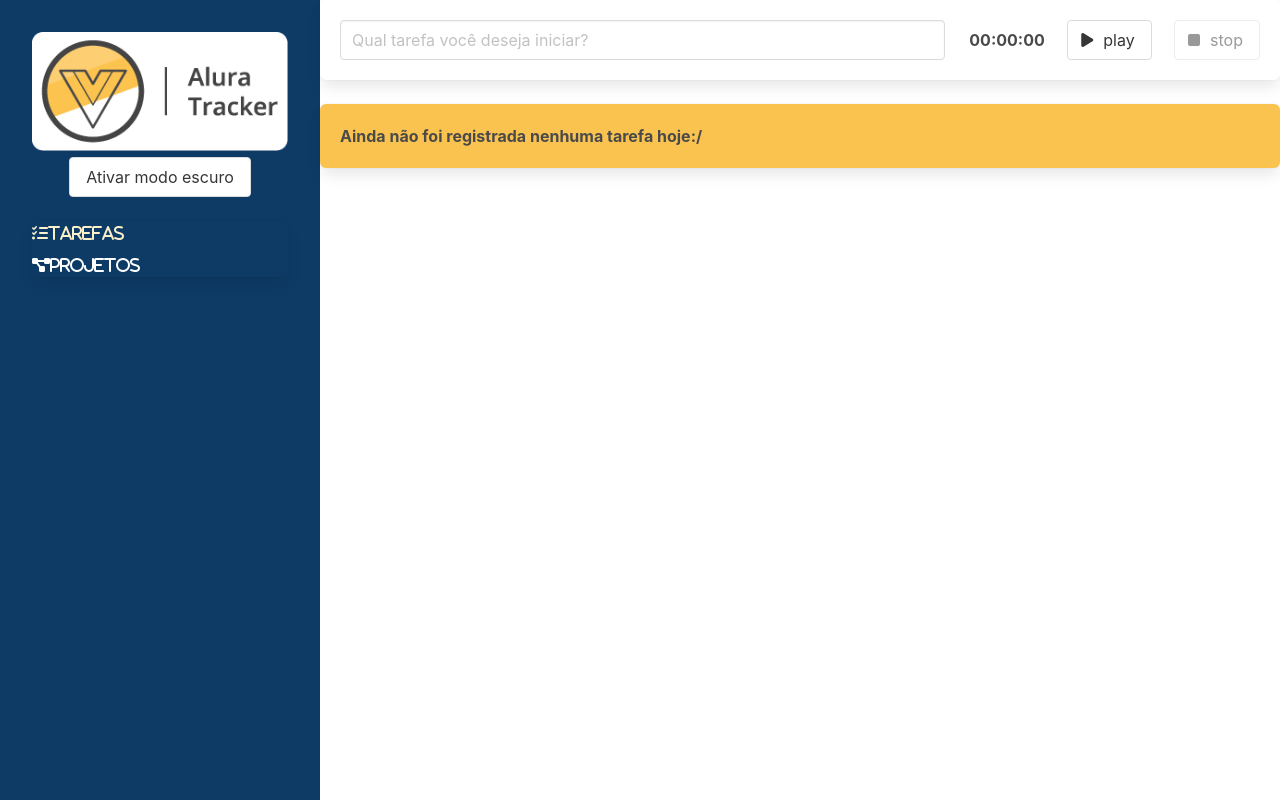
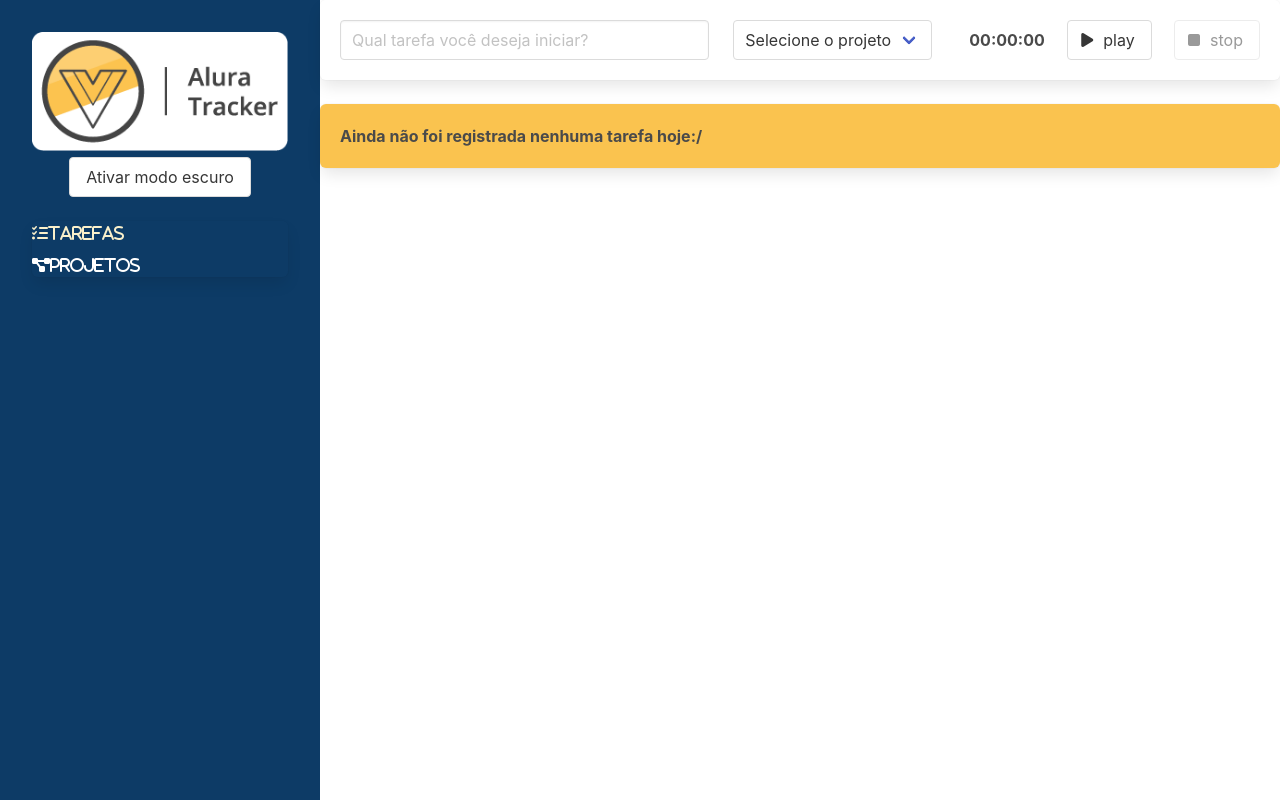
Before and after one commit to pinheiroduda/alura-tracker, a Vue app: page /#/ in a window 1280 px wide. Built offline with nearby package versions, Linux system fonts and the light colour scheme.

Commit message:
feat: adds project list acces from form component

```diff
--- a/src/components/Formulario.vue
+++ b/src/components/Formulario.vue
@@ -2,7 +2,7 @@
   <div class="box formulario">
     <div class="columns">
       <div
-        class="column is-8"
+        class="column is-5"
         role="form"
         aria-label="Formulário para criação de uma nova tarefa"
       >
@@ -13,6 +13,20 @@
           v-model="descricao"
         />
       </div>
+      <div class="column is-3">
+        <div class="select">
+          <select v-model="idProjeto">
+            <option value="">Selecione o projeto</option>
+            <option
+              :value="projeto.id"
+              v-for="projeto in projetos"
+              :key="projeto.id"
+            >
+              {{ projeto.nome }}
+            </option>
+          </select>
+        </div>
+      </div>
       <div class="column">
         <TemporizadorComponent @aoTemporizadorSerFinalizado="finalizarTarefa" />
       </div>
@@ -21,7 +35,9 @@
 </template>
 
 <script lang="ts">
-import { defineComponent } from 'vue'
+import { computed, defineComponent } from 'vue'
+import { useStore } from 'vuex'
+import { key } from '@/store'
 import TemporizadorComponent from './Temporizador.vue'
 
 export default defineComponent({
@@ -35,6 +51,7 @@
 
   data() {
     return {
+      idProjeto: '',
       descricao: ''
     }
   },
@@ -43,9 +60,17 @@
     finalizarTarefa(tempoDecorrido: number): void {
       this.$emit('aoSalvarTarefa', {
         duracaoEmSegundos: tempoDecorrido,
-        descricao: this.descricao
+        descricao: this.descricao,
+        projeto: this.projetos.find(projeto => projeto.id === this.idProjeto)
       })
       this.descricao = ''
+    }
+  },
+
+  setup() {
+    const store = useStore(key)
+    return {
+      projetos: computed(() => store.state.projetos)
     }
   }
 })
--- a/src/interfaces/ITarefa.ts
+++ b/src/interfaces/ITarefa.ts
@@ -1,4 +1,7 @@
+import IProjeto from "./IProjeto";
+
 export default interface ITarefa {
   duracaoEmSegundos: number,
-  descricao: string
+  descricao: string,
+  projeto: IProjeto
 }
--- a/src/main.ts
+++ b/src/main.ts
@@ -2,7 +2,9 @@
 import App from './App.vue'
 import '@fortawesome/fontawesome-free/css/all.css'
 import roteador from './roteador'
+import { key, store } from './store'
 
 createApp(App)
   .use(roteador)
+  .use(store, key)
   .mount('#app')
```
